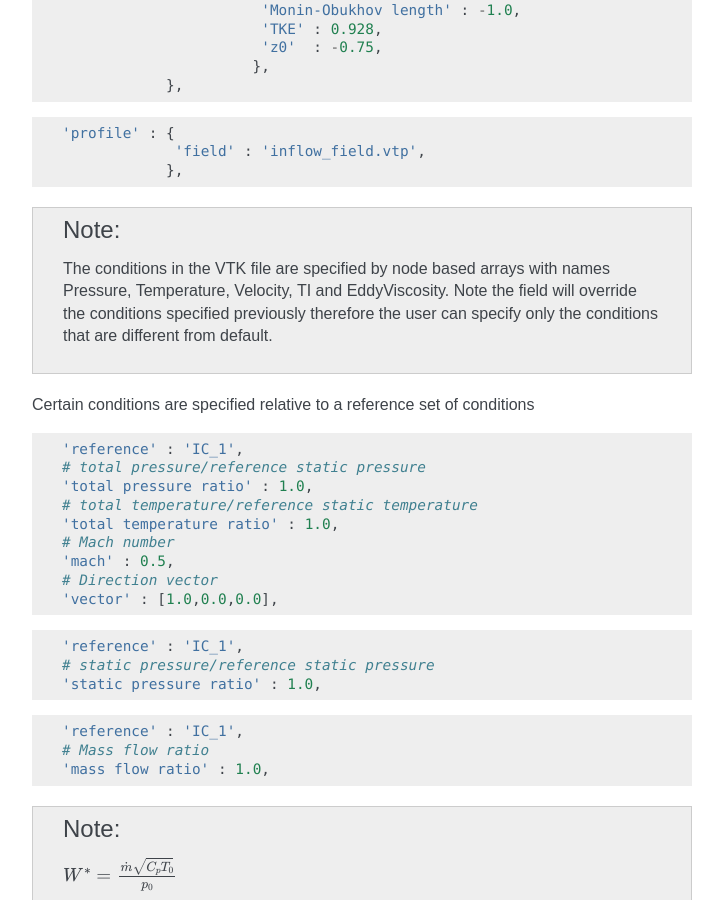
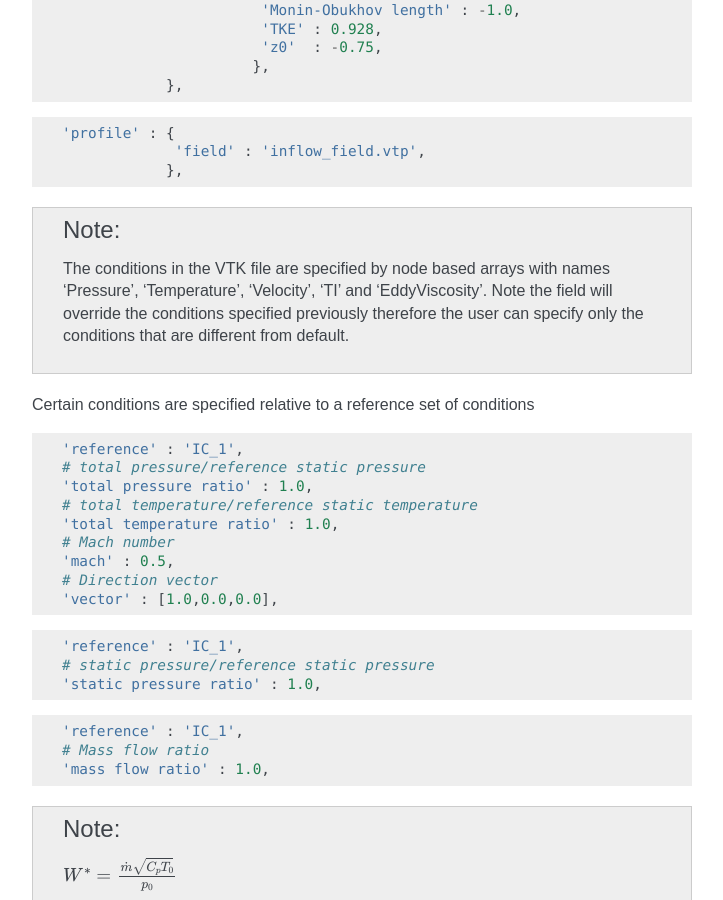
Before and after one commit to zCFD/zCFDguide, a Sphinx documentation site: the page built from docs/source/control-dict.rst, in a window 1280 px wide and 900 px high, scrolled down 7865 px. Shown: the whole window, without its empty margins (388-1111 px from the left). Built offline with Sphinx 7.4.7, drawn with Linux system fonts in a browser that asks for light colours; formulas are drawn with MathJax 3.

```diff
--- a/docs/source/control-dict.rst
+++ b/docs/source/control-dict.rst
@@ -427,7 +427,7 @@ The user can also provide functions to specify a 'wall-function' - or the turbul
 
 .. note::
 
-  The conditions in the VTK file are specified by node based arrays with names Pressure, Temperature, Velocity, TI and EddyViscosity. Note the field will override the conditions specified previously therefore the user can specify only the conditions that are different from default.
+    The conditions in the VTK file are specified by node based arrays with names 'Pressure', 'Temperature', 'Velocity', 'TI' and 'EddyViscosity'. Note the field will override the conditions specified previously therefore the user can specify only the conditions that are different from default.
 
 
 Certain conditions are specified relative to a reference set of conditions
```
